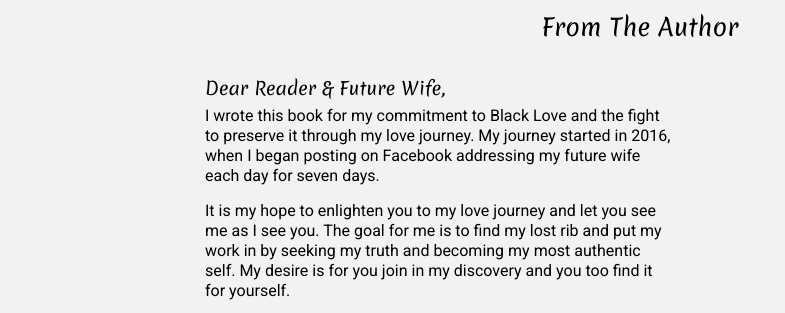
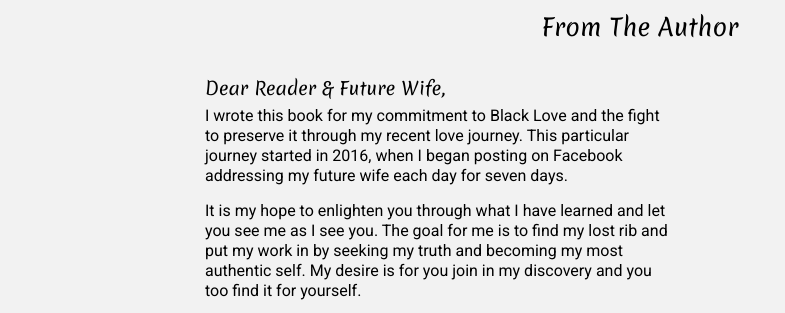
Before and after one commit to easyra/saintstown, a plain HTML site: page index.html in a window 1280 px wide. Shown: the part 303-616 px from the top of the page, 0-785 px from the left. Drawn offline with Linux system fonts and the light colour scheme; grey boxes are pictures that could not be loaded.

Commit message:
edited page

```diff
--- a/index.html
+++ b/index.html
@@ -34,10 +34,10 @@
       <div class="content">
         <div class="text">
           <h3>Dear Reader & Future Wife,</h3>
-          <p class="first">I wrote this book for my commitment to Black Love and the fight to preserve it through my love journey. My journey started in 2016, when I began posting on Facebook addressing my future wife each day for seven days. </p>
+          <p class="first">I wrote this book for my commitment to Black Love and the fight to preserve it through my recent love journey. This particular journey started in 2016, when I began posting on Facebook addressing my future wife each day for seven days. </p>
 
           <p>
-            It is my hope to enlighten you to my love journey and let you see me
+            It is my hope to enlighten you through what I have learned and let you see me
             as I see you. The goal for me is to find my lost rib and put my work in by seeking my truth and becoming my most authentic self. My
             desire is for you join in my discovery and you too find it for
             yourself.
```
